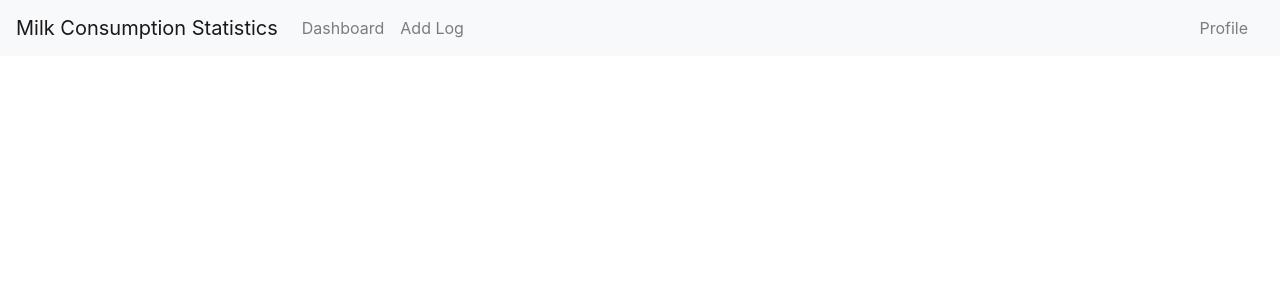
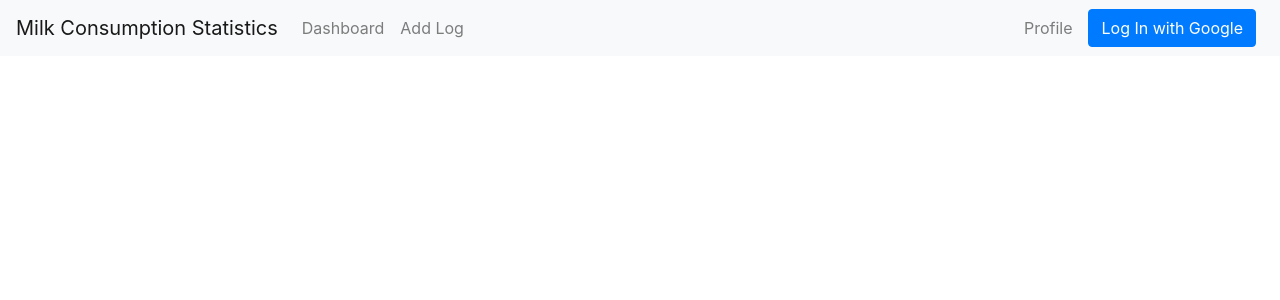
Before and after one commit to jungaretti/milk-chugger, a React (Create React App) app: page / in a window 1280 px wide. Shown: the top 300 px of the page. Built offline with nearby package versions, Linux system fonts and the light colour scheme; no server answers.

Commit message:
Add login/logout button to navbar

```diff
--- a/src/App.js
+++ b/src/App.js
@@ -6,6 +6,7 @@ import NavBar from "./components/NavBar";
 
 import firebase from "firebase/app";
 import "firebase/auth";
+import { useAuthState } from 'react-firebase-hooks/auth';
 
 import React from "react";
 import {
@@ -33,11 +34,22 @@ firebase.initializeApp({
   measurementId: "G-RY8LVPQ59F",
 });
 
+function logInWithGoogle() {
+  const provider = new firebase.auth.GoogleAuthProvider();
+  firebase.auth().signInWithPopup(provider);
+}
+
+function signOut() {
+  firebase.auth().signOut();
+}
+
 function App() {
+  const [user, loading, error] = useAuthState(firebase.auth());
+
   return (
     <Router>
     <div>
-      <NavBar/>
+      <NavBar isLoggedIn={user} logInWithGoogle={logInWithGoogle} signOut={signOut} />
       <Switch>
         <Route path="/profile">
           <Profile username={"buckybadger"} history={history} />
--- a/src/components/NavBar.js
+++ b/src/components/NavBar.js
@@ -1,7 +1,7 @@
 
-import {Navbar, Nav}  from 'react-bootstrap';
+import {Navbar, Nav, Button}  from 'react-bootstrap';
 
-export default function NavBar() {
+export default function NavBar({isLoggedIn, logInWithGoogle, signOut}) {
   return (
     <div>
         <span>
@@ -13,8 +13,11 @@ export default function NavBar() {
                 <Nav.Link href="dashboard">Dashboard</Nav.Link>
                 <Nav.Link  href="log">Add Log</Nav.Link>
             </Nav>
-            <Nav inline className="mr-sm-2">
+            <Nav  className="mr-sm-2">
                 <Nav.Link href="profile">Profile</Nav.Link>
+            </Nav>
+            <Nav  className="mr-sm-2">
+              {isLoggedIn ? (<Button onClick={signOut}>Sign Out</Button>) : (<Button onClick={logInWithGoogle}>Log In with Google</Button>)}
             </Nav>
         </Navbar.Collapse>
         </Navbar>
```
